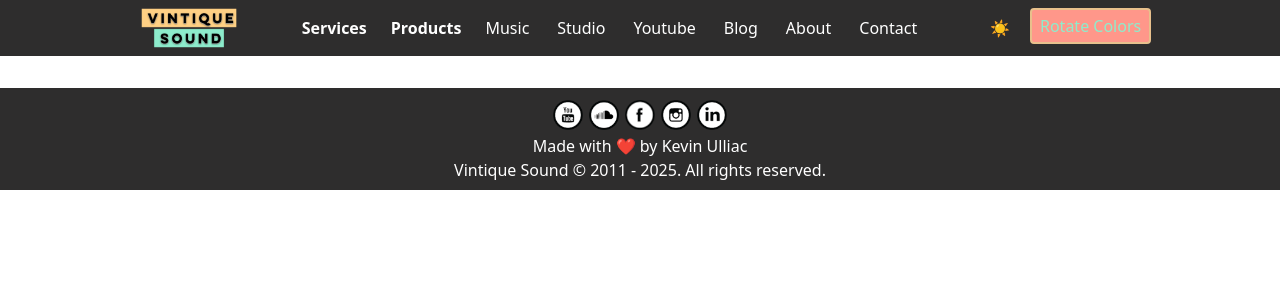
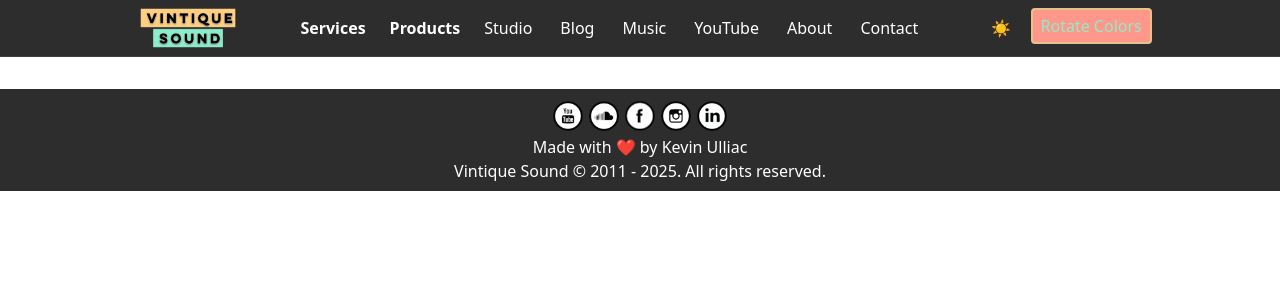
Before and after one commit to vintiquesound/vintique-sound-website, a Next.js app: page / in a window 1280 px wide. Shown: the top 300 px of the page. Built offline with nearby package versions, Linux system fonts and the light colour scheme.

Commit message:
Added border to header, reordered menu.

```diff
--- a/src/components/header/Header.tsx
+++ b/src/components/header/Header.tsx
@@ -11,7 +11,7 @@ export default function Header() {
   const [sidebarOpen, setSidebarOpen] = useState(false);
 
   return (
-    <header className="sticky top-0 z-40 px-4 p-2 bg-jet-black text-white">
+    <header className="sticky top-0 z-40 px-4 p-2 bg-jet-black text-white border-b-1 border-b-neutral-700">
       <div className="flex max-w-[1080px] mx-auto items-center justify-evenly">
         {/* Logo */}
         <nav className="flex flex-shrink-0 pr-3 pl-3">
@@ -48,14 +48,14 @@ export default function Header() {
             </div>
           </div>
           <div className="flex gap-7 pr-3 pl-3">
+            <Link href="/studio"
+              className="hover:text-primary">Studio</Link>
+            <Link href="/blog"
+              className="hover:text-primary">Blog</Link>
             <Link href="/music"
               className="hover:text-primary">Music</Link>
-            <Link href="/studio"
-              className="hover:text-primary">Studio</Link>
             <Link href="/youtube"
-              className="hover:text-primary">Youtube</Link>
-            <Link href="/blog"
-              className="hover:text-primary">Blog</Link>
+              className="hover:text-primary">YouTube</Link>
             <Link href="/about"
               className="hover:text-primary">About</Link>
             <Link href="/contact"
--- a/src/components/header/HeaderSidebar.tsx
+++ b/src/components/header/HeaderSidebar.tsx
@@ -35,14 +35,16 @@ export default function HeaderSidebar({ sidebarOpen, closeSidebar }: HeaderSideb
       </div>
       <div className="flex flex-col gap-2 pb-2">
         <h5 className="font-bold">Other Links</h5>
+        <Link href="/studio"
+          className="hover:text-primary">Studio</Link>
         <Link href="/blog"
           className="hover:text-primary">Blog</Link>
-        <Link href="/studio"
-          className="hover:text-primary">Studio</Link>
+        <Link href="/music"
+          className="hover:text-primary">Music</Link>
+        <Link href="/youtube"
+          className="hover:text-primary">YouTube</Link>
         <Link href="/contact"
           className="hover:text-primary">Contact</Link>
-        <Link href="/youtube"
-          className="hover:text-primary">YouTube</Link>
       </div>
     </aside>
   );
```
